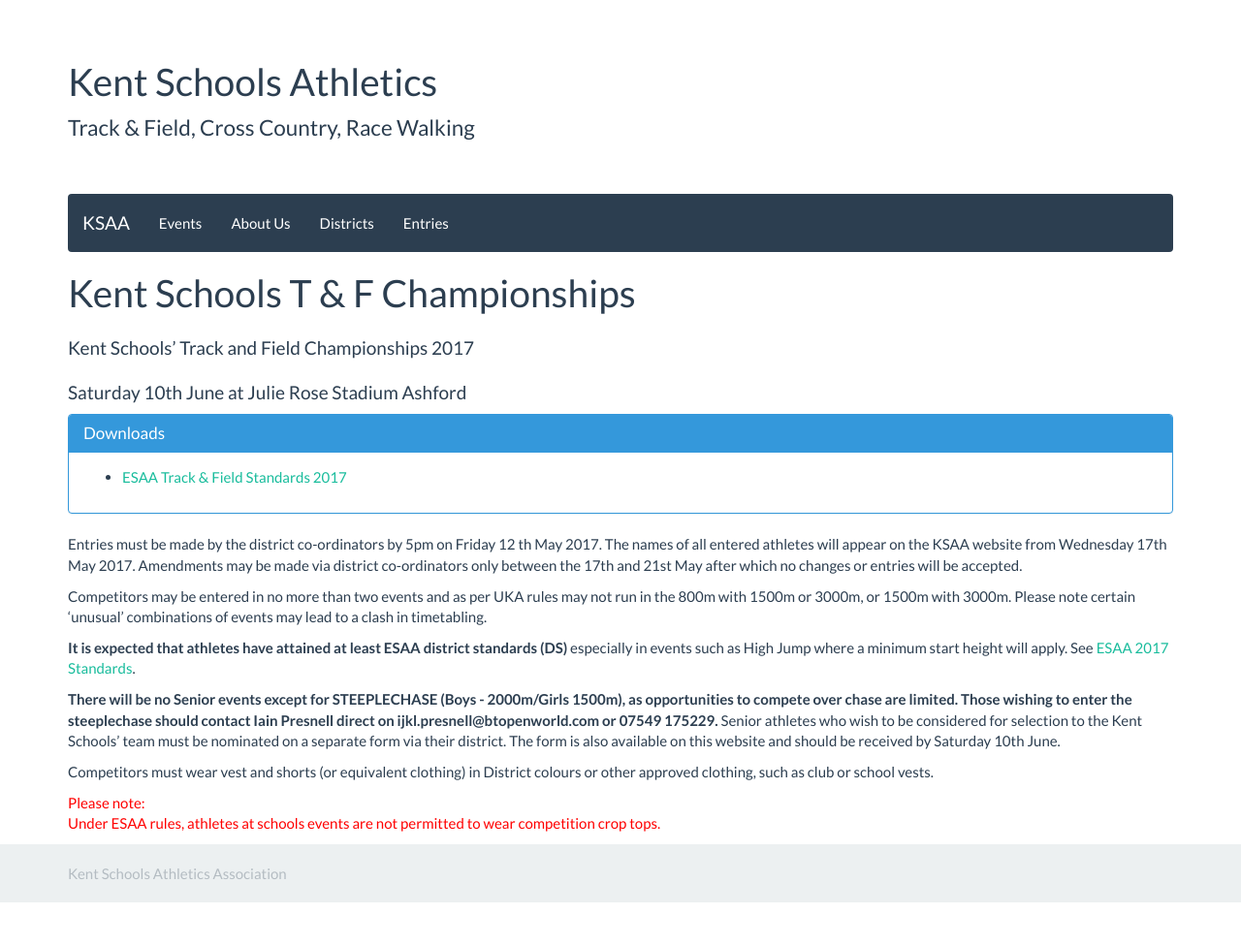
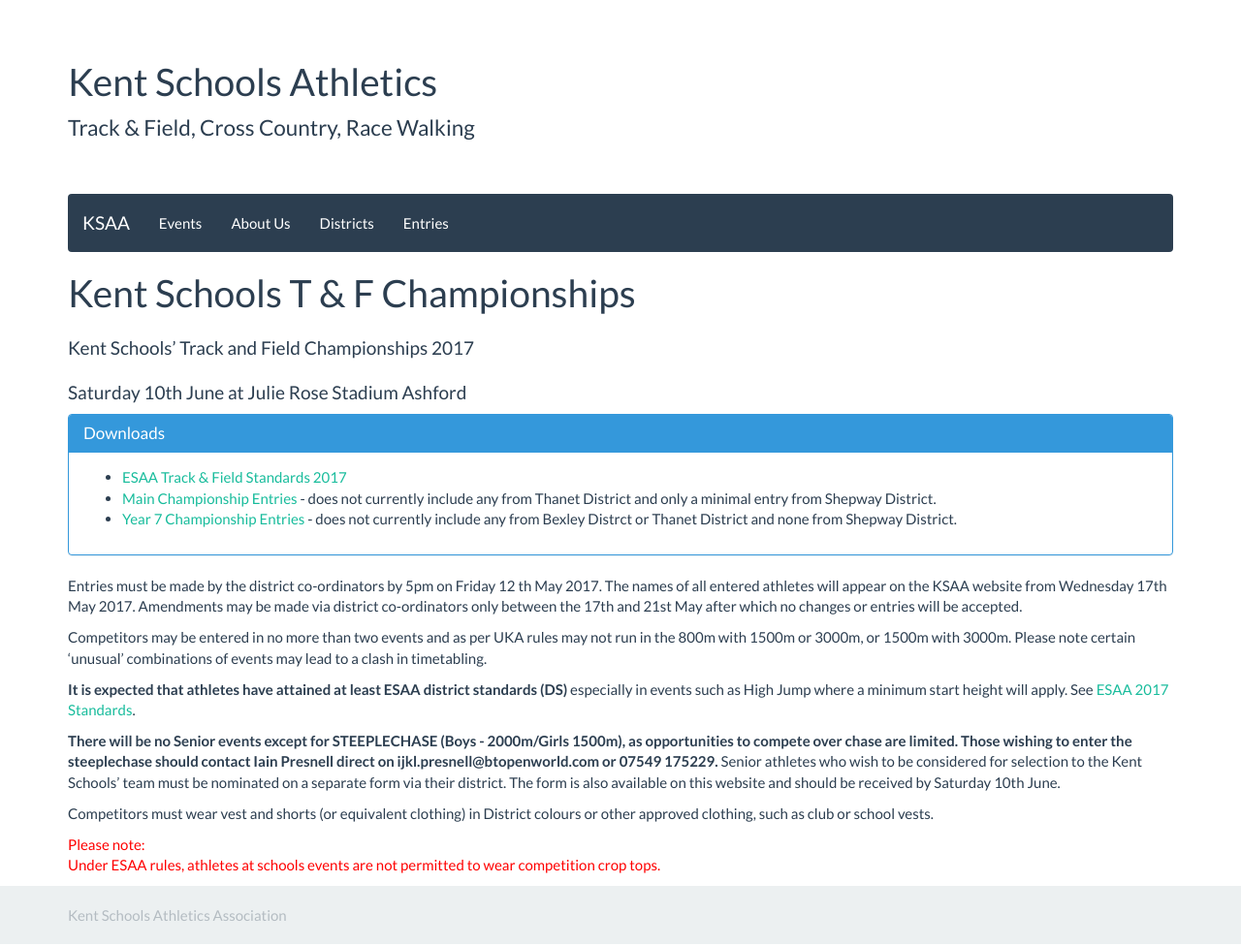
Before and after one commit to chrisnewark/chrisnewark.github.io, a Jekyll site: the page built from _events/16-17/2017-06-10-kent-schools-t-and-f-championships.md, in a window 1280 px wide. Shown: the whole page at 97% size. Built offline with Jekyll 4.4.1, drawn with Linux system fonts in a browser that asks for light colours; nearby versions of some CDN libraries; before the commit the page ends 933 px from its top, so only the background shows below that.

Commit message:
Added entries

```diff
--- a/_events/16-17/2017-06-10-kent-schools-t-and-f-championships.md
+++ b/_events/16-17/2017-06-10-kent-schools-t-and-f-championships.md
@@ -16,6 +16,8 @@
     <div class="panel-body">
         <ul>
             <li><a href="/files/events/16-17/2017-06-10-kent-schools-t-and-f-championships/ESAA-T-F-Standards-2017.xlsx">ESAA Track & Field Standards 2017</a></li>
+            <li><a href="/files/events/16-17/2017-06-10-kent-schools-t-and-f-championships/Kent-School-TF-Championship-Entry-Submission-2017.pdf">Main Championship Entries</a> - does not currently include any from Thanet District and only a minimal entry from Shepway District.</li>
+            <li><a href="/files/events/16-17/2017-06-10-kent-schools-t-and-f-championships/Kent-School-Year-7-TF-Championship-Entry-Submission-2017.pdf">Year 7 Championship Entries</a> - does not currently include any from Bexley Distrct or Thanet District and none from Shepway District.</li>
         </ul>
     </div>
 </div>
```
Also changed, not shown: 2 other files.
